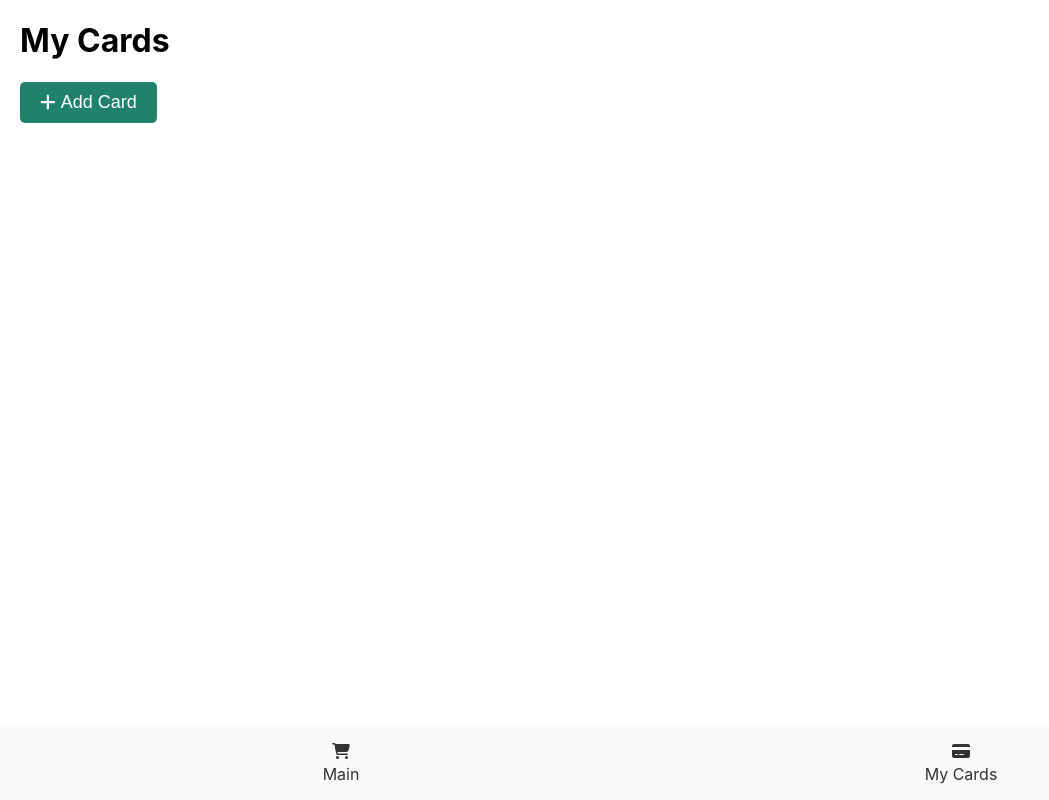
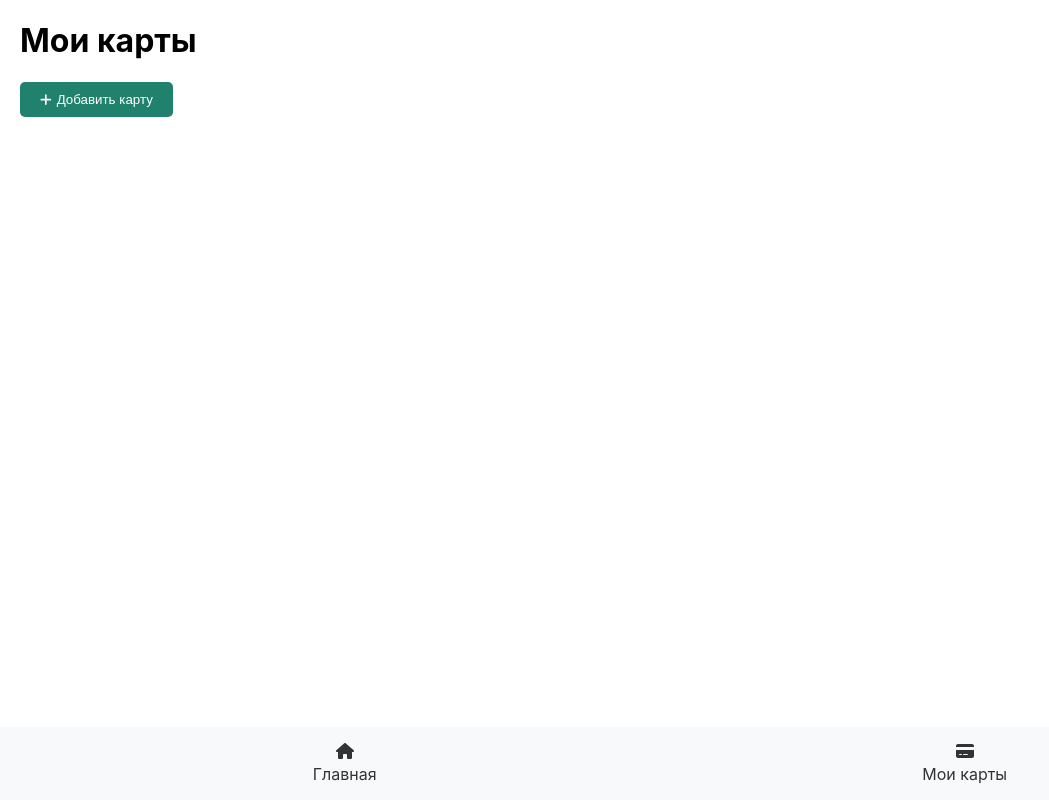
Before and after one commit to kunbolsyn/mognu, a React (Create React App) app in the folder frontend/: page /cards in a window 1280 px wide. Shown: the whole page, without its empty margins (0-1049 px from the left). Built offline with nearby package versions, Linux system fonts and the light colour scheme.

Commit message:
russification

```diff
--- a/frontend/src/Cards.css
+++ b/frontend/src/Cards.css
@@ -12,7 +12,6 @@
   display: flex;
   align-items: center;
   border-radius: 5px;
-  font-size: 18px;
 }
 
 .add-card-button span {
--- a/frontend/src/Cards.js
+++ b/frontend/src/Cards.js
@@ -19,12 +19,12 @@ function Cards() {
   return (
     <div>
       <div className="cards">
-        <h1 className="cards-header">My Cards</h1>
+        <h1 className="cards-header">Мои карты</h1>
         <button className="add-card-button" onClick={handleAddCardClick}>
           {" "}
           {/* Added onClick event here */}
           <FontAwesomeIcon icon={faPlus} />
-          <span>Add Card</span>
+          <span>Добавить карту</span>
         </button>
 
         {/* Include the AddCard component and pass props */}
--- a/frontend/src/Footer.js
+++ b/frontend/src/Footer.js
@@ -1,9 +1,6 @@
 import React from "react";
 import { FontAwesomeIcon } from "@fortawesome/react-fontawesome";
-import {
-  faShoppingCart,
-  faCreditCard,
-} from "@fortawesome/free-solid-svg-icons";
+import { faHome, faCreditCard } from "@fortawesome/free-solid-svg-icons";
 import { Link } from "react-router-dom";
 import "./Footer.css";
 
@@ -14,14 +11,14 @@ function Footer() {
         <ul>
           <li>
             <Link to="/">
-              <FontAwesomeIcon icon={faShoppingCart} />
-              <span>Main</span>
+              <FontAwesomeIcon icon={faHome} />
+              <span>Главная</span>
             </Link>
           </li>
           <li>
             <Link to="/cards">
               <FontAwesomeIcon icon={faCreditCard} />
-              <span>My Cards</span>
+              <span>Мои карты</span>
             </Link>
           </li>
         </ul>
--- a/frontend/src/Main.js
+++ b/frontend/src/Main.js
@@ -41,7 +41,7 @@ const categories = [
 const Main = () => {
   return (
     <div className="categories">
-      <h1 className="categories-header">Categories</h1>
+      <h1 className="categories-header">Категории</h1>
       <div className="category-grid">
         {categories.map((category, index) => (
           <div key={index} className="category">
```
